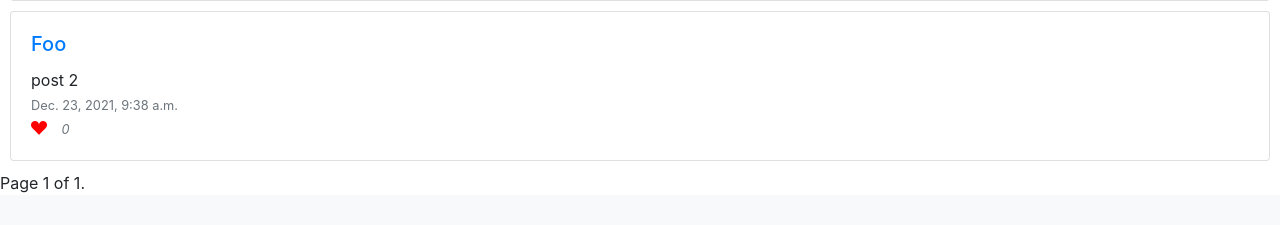
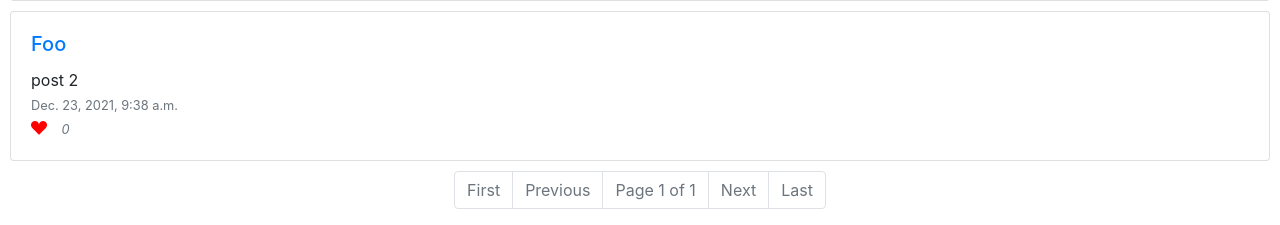
Before and after one commit to aliguzmanadan/SocialNetwork_DjangoJS_WebApp, a Django app: page /following in a window 1280 px wide. Shown: the part 889-1114 px from the top of the page. Before the commit the page ends 1082 px from the top, so only its background shows below. Run offline with Django 3.2, Linux system fonts and the light colour scheme; a user stored in the database is signed in; data comes from the database, SQL or seed files in the repository; both versions use the stored data as it was after the commit; some libraries are stand-ins or nearby versions.

Commit message:
Pahination bootstrap

```diff
--- a/network/templates/network/display_posts.html
+++ b/network/templates/network/display_posts.html
@@ -21,21 +21,27 @@
         {% endfor %}
     </div>
 
-    <div class="pagination">
-        <span class="step-links">
-            {% if page_obj.has_previous %}
-                <a href="?page=1">&laquo; first</a>
-                <a href="?page={{ page_obj.previous_page_number }}">previous</a>
-            {% endif %}
 
-            <span class="current">
-                Page {{ page_obj.number }} of {{ page_obj.paginator.num_pages }}.
-            </span>
+    <nav aria-label="Page navigation example">
+    <ul class="pagination justify-content-center">
+        {% if page_obj.has_previous %}
+            <li class="page-item"><a class="page-link" href="?page=1">First</a></li>
+            <li class="page-item"><a class="page-link" href="?page={{ page_obj.previous_page_number }}">Previous</a></li>
+        {% else %}
+            <li class="page-item disabled"><a class="page-link" href="?page=1">First</a></li>
+            <li class="page-item disabled"><a class="page-link" href="#">Previous</a></li>
+        {% endif %}
 
-            {% if page_obj.has_next %}
-                <a href="?page={{ page_obj.next_page_number }}">next</a>
-                <a href="?page={{ page_obj.paginator.num_pages }}">last &raquo;</a>
-            {% endif %}
-        </span>
-    </div>
+        <li class="page-item disabled"><a class="page-link" href="#">Page {{ page_obj.number }} of {{ page_obj.paginator.num_pages }}</a></li>
+
+        {% if page_obj.has_next %}
+            <li class="page-item"><a class="page-link" href="?page={{ page_obj.next_page_number }}">Next</a></li>
+            <li class="page-item"><a class="page-link" href="?page={{ page_obj.paginator.num_pages }}">Last</a></li>
+        {% else %}
+        <li class="page-item disabled"><a class="page-link" href="#">Next</a></li>
+        <li class="page-item disabled"><a class="page-link" href="?page={{ page_obj.paginator.num_pages }}">Last</a></li>
+        {% endif %}
+    </ul>
+    </nav>
+
 {% endif %}
```
Also changed, not shown: db.sqlite3.
